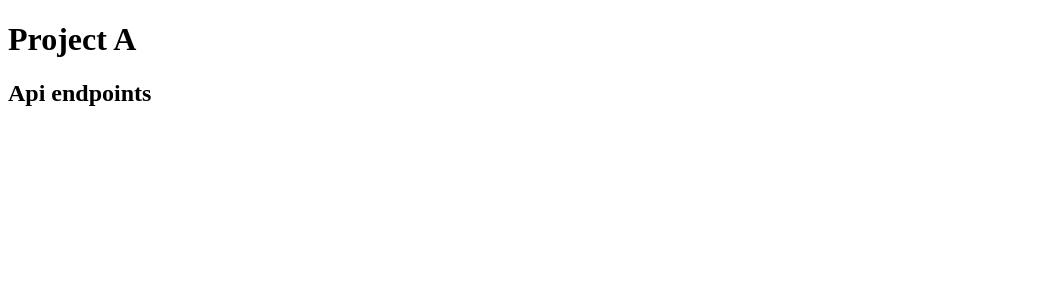
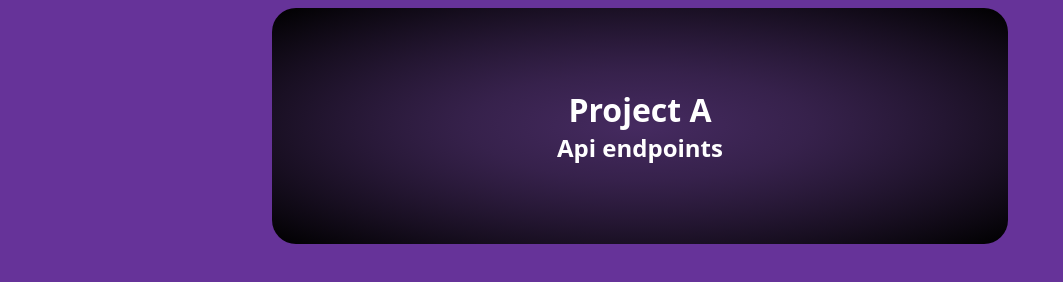
Before and after one commit to AK-Network/project-a-api, a website: page public/index.html in a window 1280 px wide. Shown: the whole page, without its empty margins (0-1063 px from the left). Drawn offline with Linux system fonts and the light colour scheme.

Commit message:
Update index.html

```diff
--- a/public/index.html
+++ b/public/index.html
@@ -1,14 +1,45 @@
 <!DOCTYPE html>
 <html lang="en">
+
 <head>
   <meta charset="UTF-8">
   <meta name="viewport" content="width=device-width, initial-scale=1.0">
   <title>Project A (api)</title>
+
+  <style>
+    :root {
+      color-scheme: dark light;
+    }
+    body {
+      text-align: center;
+      background: rebeccapurple;
+    }
+
+    hgroup {
+      display: inline-grid;
+      font-family: system-ui;
+      place-items: center;
+      background-color: #212121;
+      background-image: radial-gradient(#66339987, 60%, #000000);
+      color: white;
+      inline-size: 100%;
+      max-inline-size: 480px;
+      border-radius: 24px;
+      margin: 0 auto;
+      padding: 5rem 8rem;
+
+      > :where(h1, h2) {
+        margin: 0;
+      }
+    }
+  </style>
 </head>
+
 <body>
   <hgroup>
     <h1>Project A</h1>
     <h2>Api endpoints</h2>
   </hgroup>
 </body>
+
 </html>
```
